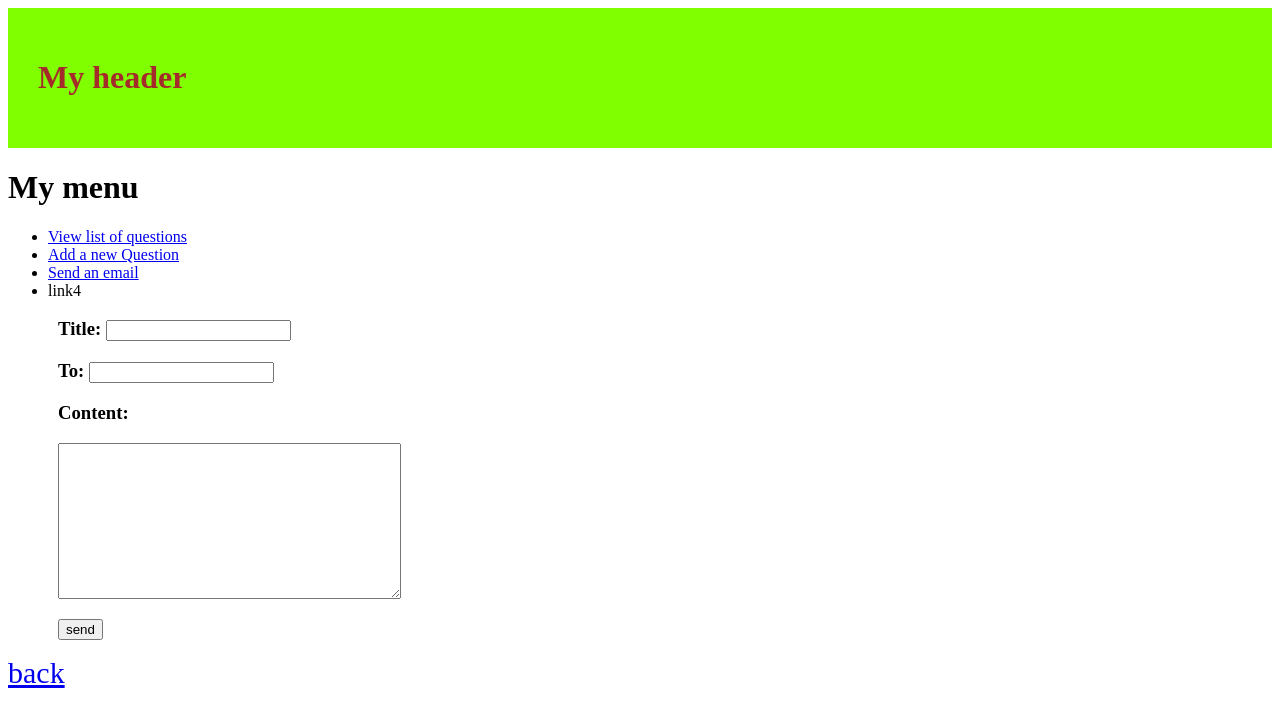
After one commit to NguyenThinhDatEng/TEST, a Django app: page /write in a window 1280 px wide. The commit adds this page. Shown: the top 727 px of the page. Run offline with Django 4.2, Linux system fonts and the light colour scheme.

Commit message:
Can I have a Django form without Model

```diff
--- a/DjangoProject/firstApp/forms.py
+++ b/DjangoProject/firstApp/forms.py
@@ -1,6 +1,7 @@
-from dataclasses import field
 from django import forms
-from .models import Choice, Question
+from .models import Question
+
+# model forms
 
 
 class PostQuestion(forms.ModelForm):
@@ -8,8 +9,13 @@ class PostQuestion(forms.ModelForm):
         model = Question
         fields = ('title',)
 
+# form no model
 
-class PostChoice(forms.ModelForm):
-    class Meta:
-        model = Choice
-        fields = ('answer', 'choices', )
+
+class Email(forms.Form):
+    title = forms.CharField(max_length=100, required=True,
+                            widget=forms.TextInput(attrs={'class': 'title'}))
+    to = forms.EmailField(
+        required=True, widget=forms.TextInput(attrs={'class': 'email'}))
+    content = forms.CharField(required=True, widget=forms.Textarea(
+        attrs={'class': 'contentEmail'}))
--- a/DjangoProject/firstApp/templates/firstApp/addQuestion.html
+++ b/DjangoProject/firstApp/templates/firstApp/addQuestion.html
@@ -4,10 +4,6 @@
     {% csrf_token %}
     <h2>Question:</h2>
     <p><h3>{{questionObj}}</h3></p>
-    <!-- <h2>Choices:</h2> -->
-    <p><h3>{{choiceObj.question}}</h3></p>
-    <!-- <p><h3>{{choiceObj.answer}}</h3></p>
-    <p><h3>{{choiceObj.choices}}</h3></p> -->
     <p><input type="submit" value="save"></p>
 </form>
 <a href="{% url 'firstApp:home' %}" style="font-size:30px">back</a>
--- /dev/null
+++ b/DjangoProject/firstApp/templates/firstApp/email/write.html
@@ -0,0 +1,14 @@
+{% extends 'firstApp/origin.html' %}
+{% block 1 %}
+<form action="{% url 'firstApp:letter' %}" method='post' style="margin-left: 50px;">
+    <!-- <ul> -->
+    {% csrf_token %}
+    <h3>Title: {{ email.title }}</h3>
+    <h3>To: {{ email.to }}</h3>
+    <h3>Content: </h3>
+    {{ email.content }}
+    <p><input type="submit" value="send"></p>
+    <!-- </ul> -->
+</form>
+<a href="{% url 'firstApp:home' %}" style="font-size:30px">back</a>
+{% endblock %}
--- a/DjangoProject/firstApp/templates/firstApp/origin.html
+++ b/DjangoProject/firstApp/templates/firstApp/origin.html
@@ -19,7 +19,7 @@
         <ul>
             <li><a href="{% url 'firstApp:list' %}">View list of questions</a></li>
             <li><a href="{% url 'firstApp:add' %}">Add a new Question</a></li>
-            <li>link3</li>
+            <li><a href="{% url 'firstApp:write' %}">Send an email</a></li>
             <li>link4</li>
         </ul>
     </div>
--- a/DjangoProject/firstApp/templates/firstApp/question_details.html
+++ b/DjangoProject/firstApp/templates/firstApp/question_details.html
@@ -1,6 +1,6 @@
 {% extends 'firstApp/origin.html' %}
 {% block 1 %}
-{% if question %}
+{% if question.choice_set.all %}
 <form action="{% url 'firstApp:choices' question.id %}" method='post'>
     {% csrf_token %}
     <h3 style="margin-left: 45px;">{{question.content}}</h3>
@@ -12,9 +12,9 @@
             {% endfor %}
         </h4>
     </ul>
+    <p style="margin-left: 50px;"><input type="submit" value="submit"></p>
     {% else %}
-    <h1>This question doesn't not exist!</h1>
+    <h1>No choice!</h1>
 </form>
 {% endif %}
-<p style="margin-left: 50px;"><input type="submit" value="submit"></p>
 {% endblock %}
--- a/DjangoProject/firstApp/urls.py
+++ b/DjangoProject/firstApp/urls.py
@@ -14,4 +14,6 @@ urlpatterns = [
     path('choices/<int:question_id>', views.showChoices, name='choices'),
     path('addQuestion', views.addForm, name='add'),
     path('save', views.saveQuestion, name='save'),
+    path('write', views.write, name='write'),
+    path('letter', views.showLetter, name='letter'),
 ]
--- a/DjangoProject/firstApp/views.py
+++ b/DjangoProject/firstApp/views.py
@@ -1,7 +1,7 @@
 from django.shortcuts import render
 from django.http import HttpResponse
 from .models import Question
-from .forms import PostQuestion, PostChoice
+from .forms import PostQuestion, Email
 
 
 def hello(request):
@@ -10,7 +10,7 @@ def hello(request):
         'Linux', 'Docker', 'Jdpaint', 'Python', 'Octave']}
     return render(request, 'firstApp/index.html', parameters)
 
-
+# Question
 def listOfQuestions(request):
     questions = Question.objects.all()
     parameters = {'questions': questions}
@@ -42,18 +42,27 @@ def addForm(request):
 def saveQuestion(request):
     if request.method == 'POST':
         # get data
-        req = request.POST
-        # create a new question
-        try:
-            heading = req['title']
-        except KeyError:
-            print('No Key Found')
-        try:
-            question = Question(title=heading)
-        except:
-            print('SOS')
+        question = PostQuestion(request.POST) # type casting
         # save question to database
         question.save()
         return HttpResponse('Save successfully')
     else:
         return HttpResponse('Wrong method')
+
+# Email
+def write(request):
+    email = Email()
+    return render(request, 'firstApp/email/write.html', {'email': email})
+
+def showLetter(request):
+    if request.method == 'POST':
+        data = Email(request.POST)
+        print(data)
+        if data.is_valid():
+            letter = data.cleaned_data
+            # now in the object letter, you have the form as a dictionary.
+            return render(request, 'firstApp/email/showLetter.html', {'letter' : letter})
+        else:
+            return HttpResponse('Wrong fromat')
+    else:
+        return HttpResponse('Wrong method')
```
Also changed, not shown: DjangoProject/firstApp/templates/firstApp/email/showLetter.html (added, +12 -0 lines).
